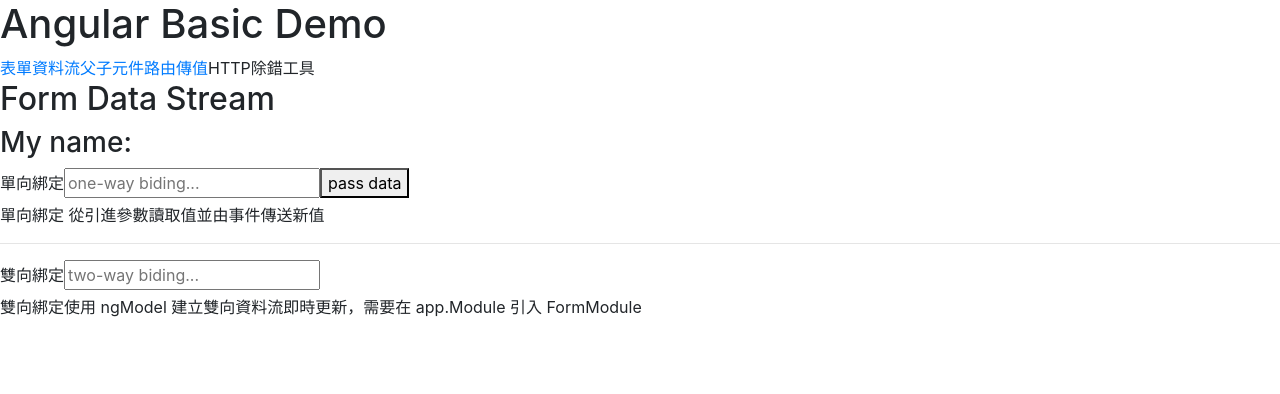
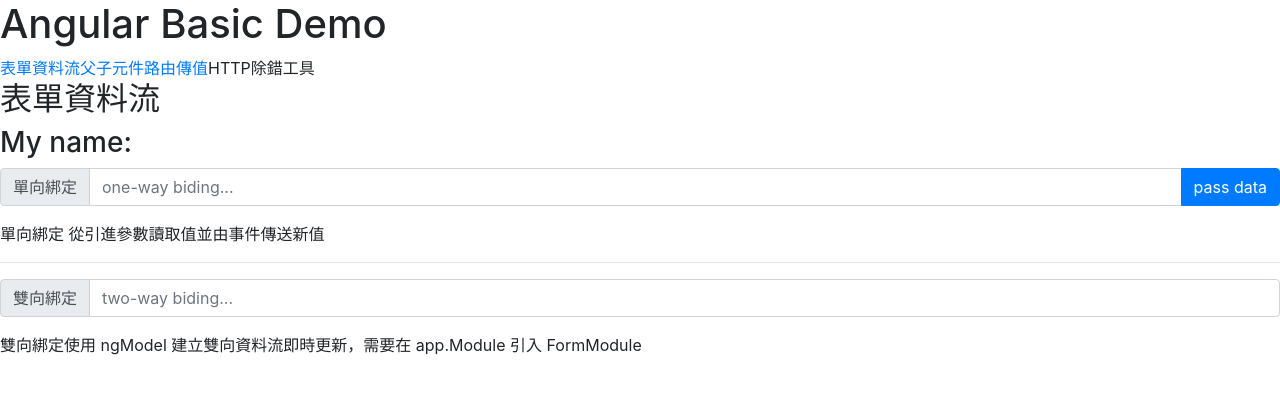
Before and after one commit to ubuntu030/ng-demo, an Angular app: page /formData in a window 1280 px wide. Shown: the top 394 px of the page. Built offline with nearby package versions, Linux system fonts and the light colour scheme.

Commit message:
UI調整

```diff
--- a/src/app/form-data-stream/form-data-stream.component.html
+++ b/src/app/form-data-stream/form-data-stream.component.html
@@ -1,18 +1,50 @@
 <div>
-  <h2>Form Data Stream</h2>
+  <h2>表單資料流</h2>
   <div>
     <h3>My name: {{ name }}</h3>
   </div>
   <div>
-    <label>單向綁定</label>
-    <input #oneWayInput value="{{ name }}" placeholder="one-way biding..." />
-    <button (click)="changeName(oneWayInput.value)">pass data</button>
+    <div class="input-group mb-3">
+      <div class="input-group-prepend">
+        <span class="input-group-text" id="basic-addon3">單向綁定</span>
+      </div>
+      <input
+        type="text"
+        class="form-control"
+        id="basic-url"
+        aria-describedby="basic-addon3"
+        #oneWayInput
+        placeholder="one-way biding..."
+        value="{{ name }}"
+      />
+      <div class="input-group-append">
+        <button
+          class="btn btn-primary"
+          type="button"
+          (click)="changeName(oneWayInput.value)"
+        >
+          pass data
+        </button>
+      </div>
+    </div>
     <p>單向綁定 從引進參數讀取值並由事件傳送新值</p>
   </div>
   <hr />
   <div>
-    <label>雙向綁定</label>
-    <input id="name" [(ngModel)]="name" placeholder="two-way biding..." />
+    <div class="input-group mb-3">
+      <div class="input-group-prepend">
+        <span class="input-group-text" id="basic-addon3">雙向綁定</span>
+      </div>
+      <input
+        type="text"
+        class="form-control"
+        id="basic-url"
+        aria-describedby="basic-addon3"
+        #oneWayInput
+        placeholder="two-way biding..."
+        [(ngModel)]="name"
+      />
+    </div>
     <p>
       雙向綁定使用 ngModel 建立雙向資料流即時更新，需要在 app.Module 引入
       FormModule
```
